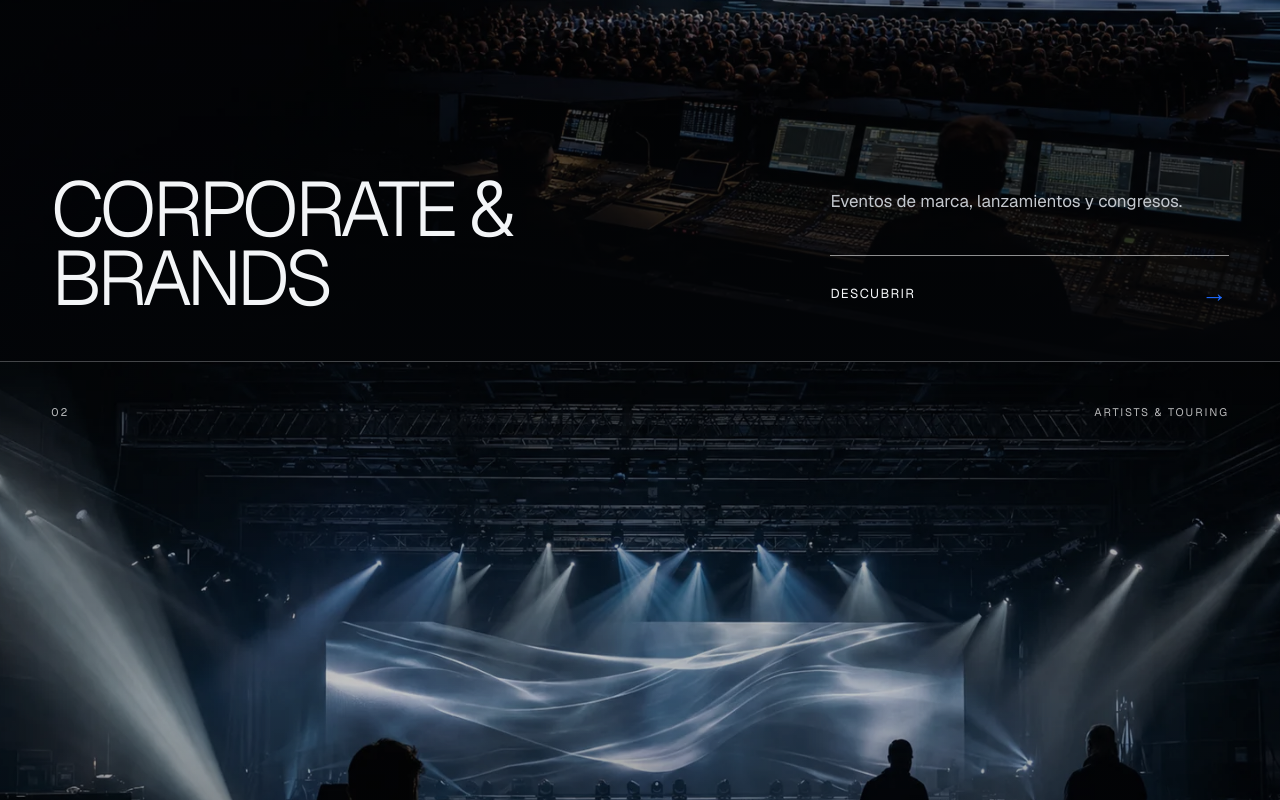
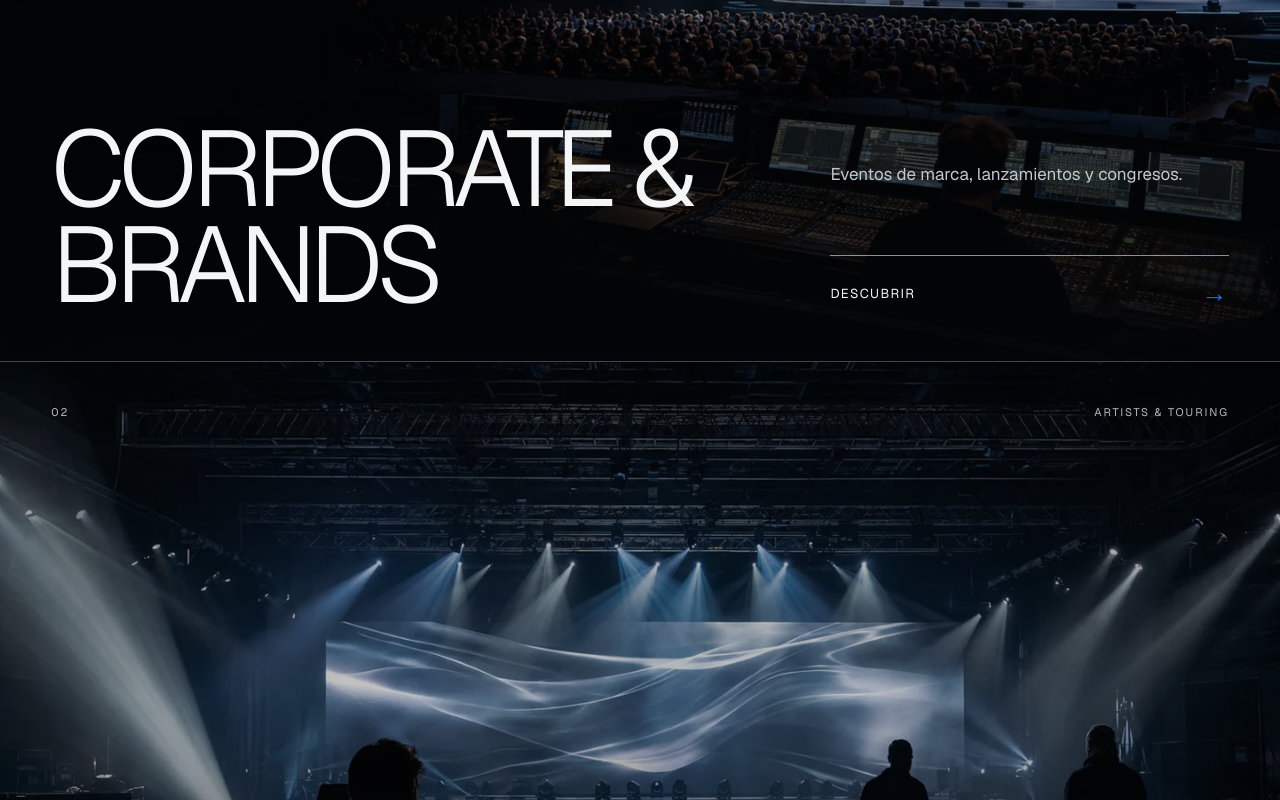
Before and after one commit to raimundozamora/razen-website, a Next.js app: page / in a window 1280 px wide. Shown: the part 1700-2500 px from the top of the page. Built offline with nearby package versions, Linux system fonts and the light colour scheme.

Commit message:
Increase horizontal division title sizes

```diff
--- a/app/globals.css
+++ b/app/globals.css
@@ -42,8 +42,8 @@ a:hover .arrow { transform:translateX(7px); }
 .business-top { position:absolute; z-index:1; top:42px; left:4vw; right:4vw; display:flex; justify-content:space-between; color:rgba(255,255,255,.72); text-transform:uppercase; letter-spacing:.12em; }
 .business-top small { font-size:11px; }
 .business-copy { position:absolute; z-index:1; left:4vw; right:4vw; bottom:6vh; display:grid; grid-template-columns:1.25fr .75fr; column-gap:9vw; align-items:end; }
-.business-copy strong { grid-row:1 / 3; display:block; align-self:end; font-size:clamp(52px,7vw,118px); line-height:.9; font-weight:300; letter-spacing:-.06em; white-space:nowrap; }
-.business-corp .business-copy strong { max-width:850px; font-size:clamp(48px,6vw,100px); white-space:normal; }
+.business-copy strong { grid-row:1 / 3; display:block; align-self:end; font-size:clamp(82px,calc(7vw + 30px),148px); line-height:.9; font-weight:300; letter-spacing:-.06em; white-space:nowrap; }
+.business-corp .business-copy strong { max-width:980px; font-size:clamp(78px,calc(6vw + 30px),130px); white-space:normal; }
 .business-copy > small { display:block; max-width:420px; margin:0 0 28px; color:#c4c8ce; font-size:17px; line-height:1.55; }
 .business-copy > span { display:flex; justify-content:space-between; align-items:center; padding-top:18px; border-top:1px solid rgba(255,255,255,.55); font-size:13px; text-transform:uppercase; letter-spacing:.1em; }
 
@@ -106,6 +106,7 @@ footer { background:#f0f2f4; color:#0b0d10; }
   .business-top { top:28px; left:20px; right:20px; }
   .business-copy { left:20px; right:20px; bottom:32px; display:block; }
   .business-copy strong { font-size:clamp(38px,11vw,54px); line-height:1; white-space:normal; }
+  .business-corp .business-copy strong { font-size:clamp(38px,11vw,54px); }
   .business-copy > small { margin:18px 0 28px; font-size:15px; }
   .business-card:hover > img { transform:none; }
   .division-hero-copy { padding-bottom:90px; }
```
